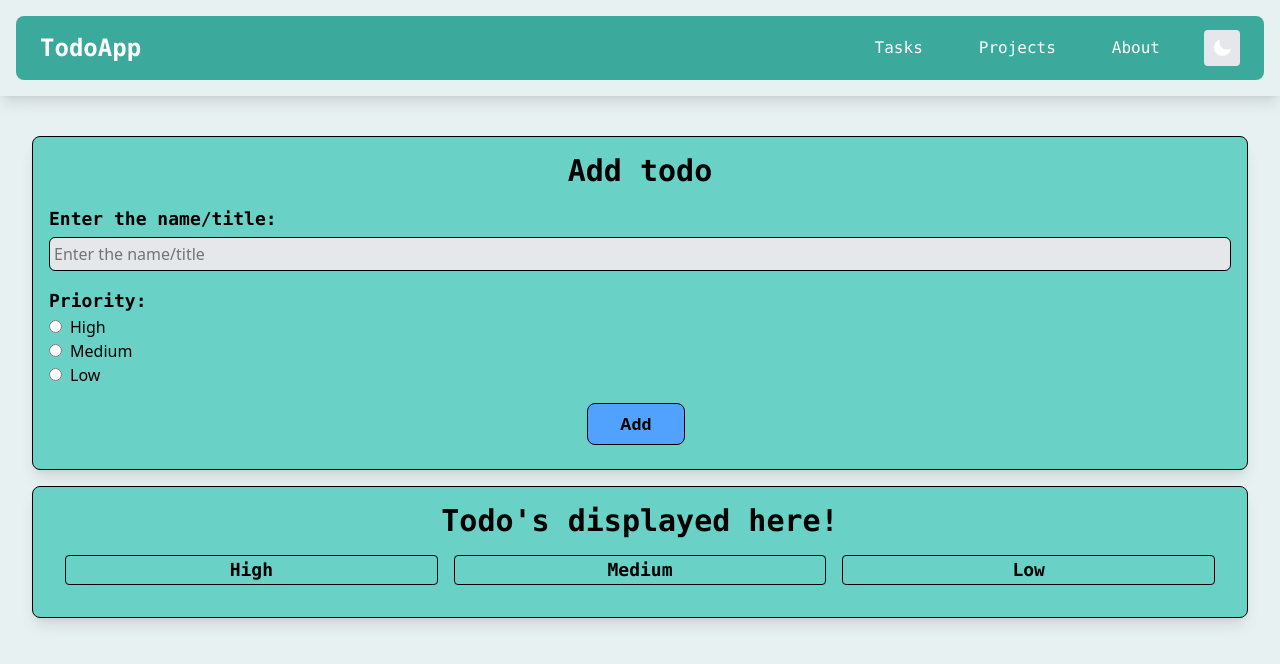
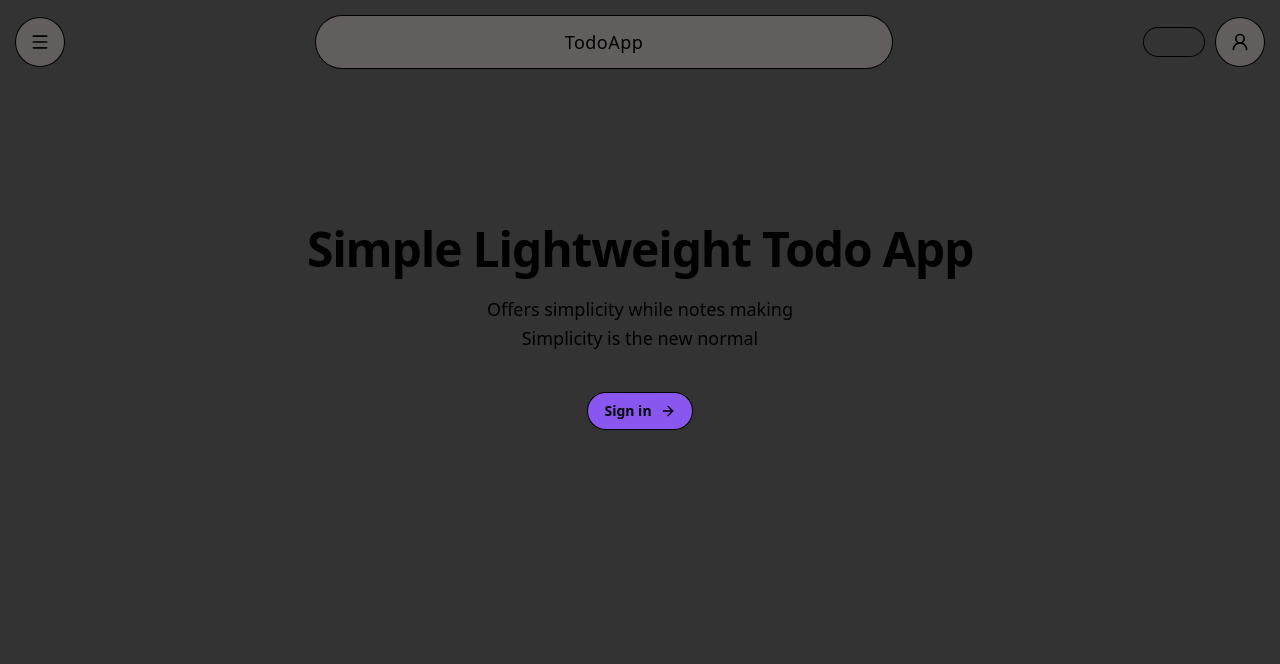
Before and after one commit to davshikhar/Todo-Project, a React (Vite) app in the folder Todo-frontend/: page /home in a window 1280 px wide. Shown: the top 664 px of the page. Built offline with nearby package versions, Linux system fonts and the light colour scheme.

Commit message:
Changed the ui

```diff
--- a/Todo-frontend/package.json
+++ b/Todo-frontend/package.json
@@ -11,6 +11,7 @@
   },
   "dependencies": {
     "@tailwindcss/vite": "^4.1.11",
+    "lucide-react": "^0.544.0",
     "react": "^19.1.1",
     "react-dom": "^19.1.1",
     "tailwindcss": "^4.1.11"
--- a/Todo-frontend/src/App.tsx
+++ b/Todo-frontend/src/App.tsx
@@ -3,6 +3,7 @@ import './App.css'
 import Navbar from './Components/Navbar';
 import { BrowserRouter, Route, Routes } from 'react-router-dom';
 import { Landing } from './Pages/Landing';
+import { Navbar1 } from './Components/Navbar1';
 
 
 interface Todo {
--- /dev/null
+++ b/Todo-frontend/src/Components/Navbar1.tsx
@@ -0,0 +1,39 @@
+import { Link } from "react-router-dom"
+import { Mode } from "../ui/Mode"
+import { Menu, UserRound } from "lucide-react"
+
+export const Navbar1 = () => {
+    return(
+    <div className="w-full py-4 px-4">
+      <div className="container flex items-center justify-between">
+        {/* Left: hamburger */}
+        <button
+          aria-label="Open menu"
+          className="bg-[#625E5E] inline-flex h-12 w-12 items-center justify-center rounded-full bg-surface text-surface-foreground/80 shadow-sm ring-1 ring-border hover:opacity-90"
+        >
+          <Menu className="h-5 w-5" />
+        </button>
+
+        {/* Center: address bar with brand */}
+        <div className="flex-1 px-4">
+          <div className="bg-[#625E5E] mx-auto max-w-xl rounded-full bg-surface text-center text-surface-foreground/90 ring-1 ring-border">
+            <Link to="/" className="block px-6 py-3 text-lg font-medium tracking-wide">
+              TodoApp
+            </Link>
+          </div>
+        </div>
+
+        {/* Right: user + theme */}
+        <div className="flex items-center gap-3">
+          <Mode/>
+          <button
+            aria-label="Account"
+            className="bg-[#625E5E] inline-flex h-12 w-12 items-center justify-center rounded-full bg-surface text-surface-foreground/80 ring-1 ring-[color:var(--ring)]"
+          >
+            <UserRound className="h-5 w-5" />
+          </button>
+        </div>
+      </div>
+    </div>
+    )
+}
--- a/Todo-frontend/src/Pages/Landing.tsx
+++ b/Todo-frontend/src/Pages/Landing.tsx
@@ -1,5 +1,6 @@
 import { useState } from "react";
-import Navbar from "../Components/Navbar";
+import { Navbar1 } from "../Components/Navbar1";
+import { ArrowRight } from "lucide-react";
 
 interface Todo{
     title:string,
@@ -25,91 +26,116 @@ export const Landing = () =>{
   }
 
     return(
-    <div className={`min-h-screen m-0 p-0 `+ (dark ? 'bg-[#001A23]' : 'bg-[#E8F1F2]')}>
-      <div className='p-4 shadow-lg'>
-        <Navbar dark={dark} setDark={setDark}/>
-      </div>
+    // <div className={`min-h-screen m-0 p-0 `+ (dark ? 'bg-[#001A23]' : 'bg-[#E8F1F2]')}>
+    //   <div className='p-4 shadow-lg'>
+    //     <Navbar dark={dark} setDark={setDark}/>
+    //   </div>
 
-    <div className='m-8 grid gap-4 pt-2'>
+    // <div className='m-8 grid gap-4 pt-2'>
 
-      {/* /*Add Dark Mode Toggle Functionality Later*/}
+    //   {/* /*Add Dark Mode Toggle Functionality Later*/}
 
-      {/* Theme Toggle Button */}
-      {/* <div className="flex justify-end">
-        <button
-          className="p-2 rounded bg-gray-200 dark:bg-gray-700 hover:opacity-80"
-          onClick={() => setDark(!dark)}
-        >
-          {dark ? "🌞" : "🌙"}
-        </button>
-      </div> */}
+    //   {/* Theme Toggle Button */}
+    //   {/* <div className="flex justify-end">
+    //     <button
+    //       className="p-2 rounded bg-gray-200 dark:bg-gray-700 hover:opacity-80"
+    //       onClick={() => setDark(!dark)}
+    //     >
+    //       {dark ? "🌞" : "🌙"}
+    //     </button>
+    //   </div> */}
 
-      <div className='bg-[#69D1C5] border flex flex-col p-4 rounded-lg shadow-lg gap-4'>
-        <div className='text-3xl font-bold font-mono text-center'>Add todo</div>
-        <label>
-          <span className='font-mono text-lg font-semibold'>Enter the name/title:</span>
-          <br />
-          <input type="text" placeholder='Enter the name/title' className='border rounded-md bg-gray-200 w-full mt-1 p-1' onChange={(e) => setTitle(e.target.value)}></input>
-        </label>
-        <label>
-          <span className='font-mono text-lg font-semibold'>Priority:</span>
-          <br />
-          <form>
-            <label><input type="radio" name="select" value="High" className='border rounded-lg p-1' checked={priority === "High"} onChange={(e) => setPriority(e.target.value)} /><span className='m-2 text-md font-normal'>High</span></label><br />
-            <label><input type="radio" name="select" value="Medium" className='border rounded-lg p-1' checked={priority === "Medium"} onChange={(e) => setPriority(e.target.value)} /><span className='m-2 text-md font-normal'>Medium</span></label><br />
-            <label><input type="radio" name="select" value="Low" className='border rounded-lg p-1' checked={priority === "Low"} onChange={(e) => setPriority(e.target.value)} /><span className='m-2 text-md font-normal'>Low</span></label>
-          </form>
-        </label>
-        <div className='flex justify-center'><button className='font-semibold bg-blue-400 border rounded-lg px-8 py-2 cursor-pointer hover:bg-blue-600 me-2 mb-2' onClick={addTodo}>Add</button></div>
-      </div>
-      <div className='bg-[#69D1C5] border rounded-lg shadow-lg p-4'>
-        <div className='text-3xl font-bold font-mono text-center'>Todo's displayed here!</div>
-        <div className='grid grid-cols-3 m-4 gap-4 text-center'>
-          <div>
-            <div className='text-lg font-bold font-mono text-center border rounded'>
-              High
-            </div>
-            <div>
-              {todo.filter(item => item.priority === "High").map((c)=>(
-                <div className='border rounded-lg m-3'>
-                  <div className='border rounded-lg bg-blue-500 m-1'>
-                    {c.title}
-                  </div>
-                  <label className='cursor-pointer'><input type="checkbox" value="High" className='border rounded-lg p-1'/><span className='m-2 text-md font-normal'>Completed</span></label><br/>
-                </div>
-              ))}
-            </div>
-          </div>
-          <div>
-            <div className='text-lg font-bold font-mono text-center border rounded'>Medium</div>
-            <div>
-              {todo.filter(item => item.priority === "Medium").map((c)=>(
-                <div className='border rounded-lg m-2'>
-                  <div className='border rounded-lg bg-blue-500 m-1'>
-                    {c.title}
-                  </div>
-                  <label className='cursor-pointer'><input type="checkbox" value="Medium" className='border rounded-lg p-1'/><span className='m-2 text-md font-normal'>Completed</span></label><br/>
-                </div>
-              ))}
-            </div>
-          </div>
-          <div>
-            <div className='text-lg font-bold font-mono text-center border rounded'>Low</div>
-            <div>
-              {todo.filter(item => item.priority === "Low").map((c)=>(
-                <div className='border rounded-lg m-2'>
-                  <div className='border rounded-lg bg-blue-500 m-1'>
-                    {c.title}
-                  </div>
-                  <label className='cursor-pointer'><input type="checkbox" value="Low" className='border rounded-lg p-1'/><span className='m-2 text-md font-normal'>Completed</span></label><br/>
-                </div>
-              ))}
-            </div>
-          </div>
+    //   <div className='bg-[#69D1C5] border flex flex-col p-4 rounded-lg shadow-lg gap-4'>
+    //     <div className='text-3xl font-bold font-mono text-center'>Add todo</div>
+    //     <label>
+    //       <span className='font-mono text-lg font-semibold'>Enter the name/title:</span>
+    //       <br />
+    //       <input type="text" placeholder='Enter the name/title' className='border rounded-md bg-gray-200 w-full mt-1 p-1' onChange={(e) => setTitle(e.target.value)}></input>
+    //     </label>
+    //     <label>
+    //       <span className='font-mono text-lg font-semibold'>Priority:</span>
+    //       <br />
+    //       <form>
+    //         <label><input type="radio" name="select" value="High" className='border rounded-lg p-1' checked={priority === "High"} onChange={(e) => setPriority(e.target.value)} /><span className='m-2 text-md font-normal'>High</span></label><br />
+    //         <label><input type="radio" name="select" value="Medium" className='border rounded-lg p-1' checked={priority === "Medium"} onChange={(e) => setPriority(e.target.value)} /><span className='m-2 text-md font-normal'>Medium</span></label><br />
+    //         <label><input type="radio" name="select" value="Low" className='border rounded-lg p-1' checked={priority === "Low"} onChange={(e) => setPriority(e.target.value)} /><span className='m-2 text-md font-normal'>Low</span></label>
+    //       </form>
+    //     </label>
+    //     <div className='flex justify-center'><button className='font-semibold bg-blue-400 border rounded-lg px-8 py-2 cursor-pointer hover:bg-blue-600 me-2 mb-2' onClick={addTodo}>Add</button></div>
+    //   </div>
+    //   <div className='bg-[#69D1C5] border rounded-lg shadow-lg p-4'>
+    //     <div className='text-3xl font-bold font-mono text-center'>Todo's displayed here!</div>
+    //     <div className='grid grid-cols-3 m-4 gap-4 text-center'>
+    //       <div>
+    //         <div className='text-lg font-bold font-mono text-center border rounded'>
+    //           High
+    //         </div>
+    //         <div>
+    //           {todo.filter(item => item.priority === "High").map((c)=>(
+    //             <div className='border rounded-lg m-3'>
+    //               <div className='border rounded-lg bg-blue-500 m-1'>
+    //                 {c.title}
+    //               </div>
+    //               <label className='cursor-pointer'><input type="checkbox" value="High" className='border rounded-lg p-1'/><span className='m-2 text-md font-normal'>Completed</span></label><br/>
+    //             </div>
+    //           ))}
+    //         </div>
+    //       </div>
+    //       <div>
+    //         <div className='text-lg font-bold font-mono text-center border rounded'>Medium</div>
+    //         <div>
+    //           {todo.filter(item => item.priority === "Medium").map((c)=>(
+    //             <div className='border rounded-lg m-2'>
+    //               <div className='border rounded-lg bg-blue-500 m-1'>
+    //                 {c.title}
+    //               </div>
+    //               <label className='cursor-pointer'><input type="checkbox" value="Medium" className='border rounded-lg p-1'/><span className='m-2 text-md font-normal'>Completed</span></label><br/>
+    //             </div>
+    //           ))}
+    //         </div>
+    //       </div>
+    //       <div>
+    //         <div className='text-lg font-bold font-mono text-center border rounded'>Low</div>
+    //         <div>
+    //           {todo.filter(item => item.priority === "Low").map((c)=>(
+    //             <div className='border rounded-lg m-2'>
+    //               <div className='border rounded-lg bg-blue-500 m-1'>
+    //                 {c.title}
+    //               </div>
+    //               <label className='cursor-pointer'><input type="checkbox" value="Low" className='border rounded-lg p-1'/><span className='m-2 text-md font-normal'>Completed</span></label><br/>
+    //             </div>
+    //           ))}
+    //         </div>
+    //       </div>
+    //     </div>
+    //   </div>
+
+    // </div>
+    // </div>
+    <div className="bg-[#333333] min-h-screen">
+        <Navbar1/>
+      {/* Hero section */}
+      <section className="container relative flex min-h-[60vh] flex-col items-center justify-center text-center">
+        <h1 className="mx-auto max-w-3xl text-4xl font-semibold leading-tight tracking-tight md:text-5xl">
+          <span className="text-foreground/70">Simple Lightweight </span>
+          <span className="font-extrabold text-foreground">Todo App</span>
+        </h1>
+        <p className="mt-4 max-w-2xl text-lg leading-relaxed text-foreground/80">
+          Offers simplicity while notes making
+          <br className="hidden sm:block" />
+          Simplicity is the new normal
+        </p>
+
+        <div className="mt-10 flex items-center justify-center gap-3">
+          <a
+            href="#signin"
+            className="bg-[#8957f0] inline-flex items-center gap-2 rounded-full bg-primary px-4 py-2 text-sm font-semibold text-primary-foreground shadow-sm ring-1 ring-border/50 hover:brightness-105 focus:outline-none focus:ring-2 focus:ring-ring"
+          >
+            Sign in
+            <ArrowRight className="h-4 w-4" />
+          </a>
         </div>
-      </div>
-
-    </div>
+      </section>
     </div>
   )
 }
--- /dev/null
+++ b/Todo-frontend/src/ui/Mode.tsx
@@ -0,0 +1,38 @@
+import { useEffect, useState } from "react";
+
+
+function getInitialTheme(): "light" | "dark" {
+  if (typeof window === "undefined") return "light";
+  const stored = localStorage.getItem("theme");
+  if (stored === "light" || stored === "dark") return stored;
+  const prefersDark = window.matchMedia && window.matchMedia("(prefers-color-scheme: dark)").matches;
+  return prefersDark ? "dark" : "light";
+}
+
+export function Mode() {
+  const [theme, setTheme] = useState<"light" | "dark">(getInitialTheme());
+
+  useEffect(() => {
+    const root = document.documentElement;
+    if (theme === "dark") root.classList.add("dark");
+    else root.classList.remove("dark");
+    localStorage.setItem("theme", theme);
+  }, [theme]);
+
+  const onToggle = () => setTheme(theme === "dark" ? "light" : "dark");
+
+  return (
+    <button
+      aria-label="Toggle theme"
+      onClick={onToggle}
+      className="group relative inline-flex h-7 w-15 items-center rounded-full bg-surface ring-1 ring-border transition-colors hover:opacity-90 dark:bg-surface/80"
+    >
+      <span
+        className={`absolute left-0.5 h-5 w-5 rounded-full bg-primary transition-all duration-200 will-change-transform ${
+          theme === "dark" ? "translate-x-[22px]" : "translate-x-0"
+        }`}
+      />
+      <span className="sr-only">Switch theme</span>
+    </button>
+  );
+}
```
Also changed, not shown: 1 other file (tests, documents, lock files or other folders).
